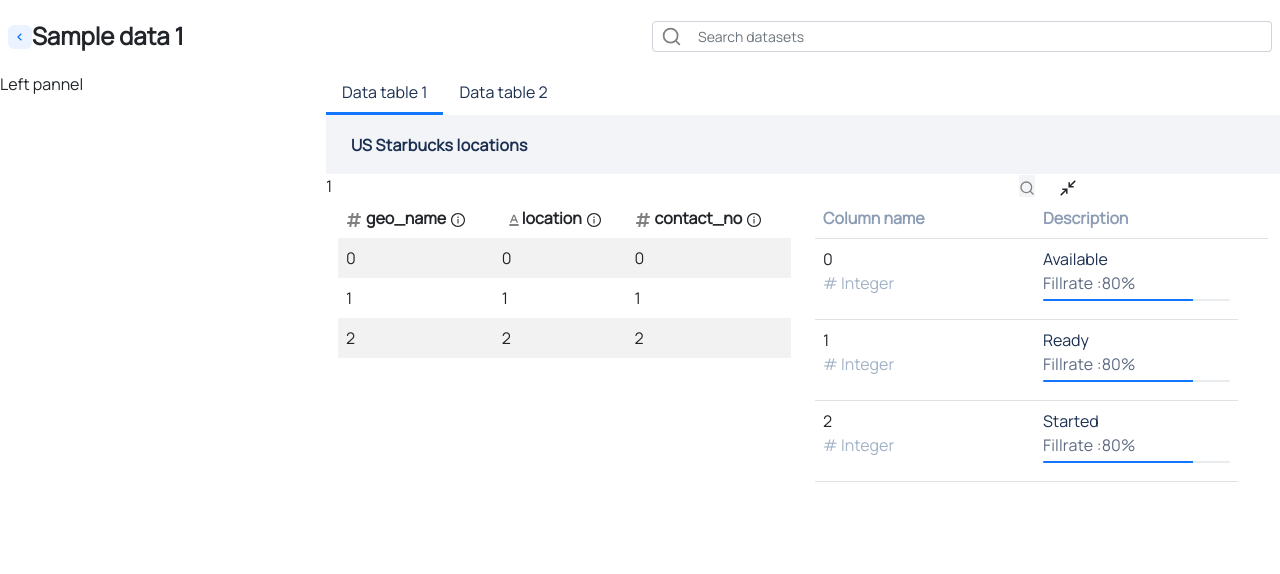
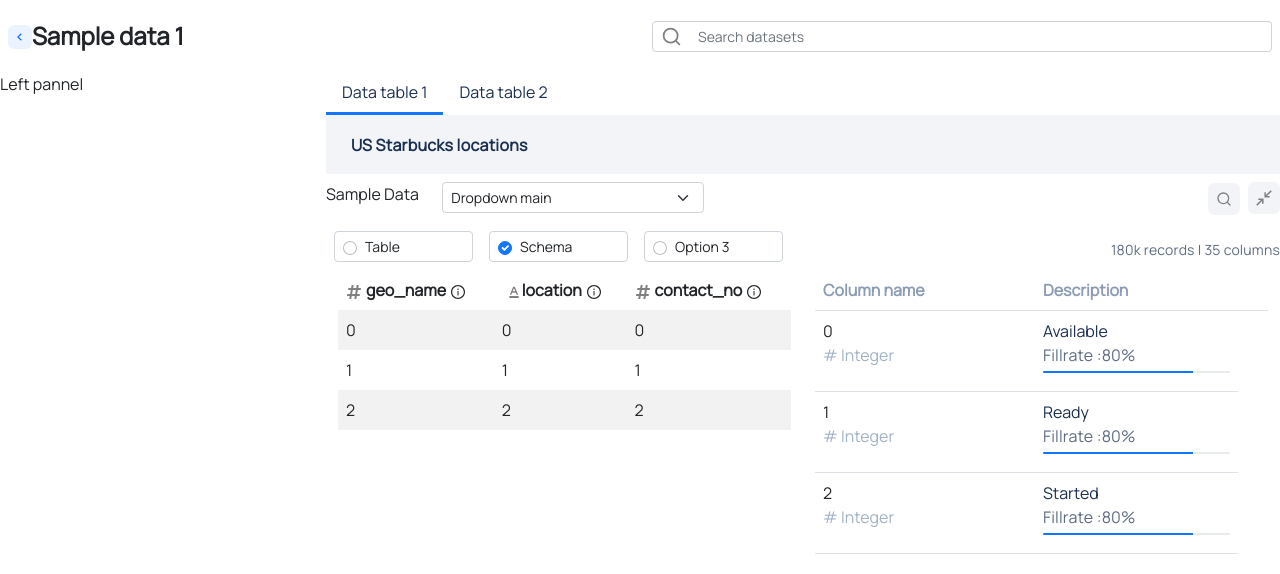
Before and after one commit to shrestha-suvha/grepsr-assessment, a React (Create React App) app: page / in a window 1280 px wide. Shown: the top 574 px of the page. Built offline with nearby package versions, Linux system fonts and the light colour scheme.

Commit message:
work on right pannel

```diff
--- a/src/App.tsx
+++ b/src/App.tsx
@@ -5,6 +5,7 @@ import { BiChevronLeft } from 'react-icons/bi';
 import { CgCompressRight } from 'react-icons/cg';
 import Tab from 'react-bootstrap/Tab';
 import Tabs from 'react-bootstrap/Tabs';
+import Form from 'react-bootstrap/Form';
 
 import DataList from './components/DataList';
 
@@ -19,6 +20,7 @@ function App() {
           >
             <BiChevronLeft size="1em" color="#1276ff" />
           </div>
+
           <small className="fw-bold text-color fs-4 ">Sample data 1</small>
         </Col>
         <Col>
@@ -49,28 +51,70 @@ function App() {
           </Row>
           <Row>
             <Col>
-              <div className="location-data">US Starbucks locations</div>
+              <div className="heading">US Starbucks locations</div>
             </Col>
           </Row>
-          <Row className="d-flex">
-            <Col>1</Col>
-            <Col className=" d-flex justify-content-around">
+          <Row className=" mt-2">
+            <Col className="d-flex flex-row ">
+              <Col md={3}> Sample Data</Col>
+              <Col className="p-0">
+                <Form.Select size={'sm'} className="w-75 ml-4">
+                  <option>Dropdown main</option>
+                </Form.Select>
+              </Col>
+            </Col>
+            <Col className=" d-flex justify-content-end ">
               <Row>
                 <Col className="align-item-center ">
-                  <span style={{ backgroundColor: '#F3F4F8', width: '32px', height: '32px' }}>
+                  <div
+                    style={{ backgroundColor: '#F3F4F8', height: '32px', width: '32px' }}
+                    className="rounded-2 d-inline-flex  justify-content-center  align-items-center "
+                  >
                     <FiSearch color="gray" />
-                  </span>
-                </Col>
-                <Col>
-                  <span>
-                    <CgCompressRight size={18} />
-                  </span>
+                  </div>
+                  <div
+                    style={{ backgroundColor: '#F3F4F8', height: '32px', width: '32px', marginLeft: '8px' }}
+                    className="rounded-2 d-inline-flex  justify-content-center  align-items-center "
+                  >
+                    <CgCompressRight size={18} color="gray" />
+                  </div>
                 </Col>
               </Row>
             </Col>
           </Row>
-          <Row>
-            <Col></Col>
+          <Row className="mt-2 justify-content-center">
+            <Col className="d-flex flex-row ">
+              <Col className="input-group input-group-sm p-2  d-block">
+                <span className="input-group-text bg-transparent">
+                  <input className="form-check-input " type="checkbox" value="table" name="checkbox" />
+                  <label
+                    className="form-check-label"
+                    style={{ marginLeft: '8px', paddingRight: '4px' }}
+                    htmlFor="flexRadioDefault1"
+                  >
+                    Table
+                  </label>
+                </span>
+              </Col>
+
+              <Col className="input-group input-group-sm p-2  d-block">
+                <span className="input-group-text bg-transparent">
+                  <input className="form-check-input " type="checkbox" value="schema" name="checkbox" checked />
+                  <label className="form-check-label" style={{ marginLeft: '8px' }} htmlFor="flexRadioDefault1">
+                    Schema
+                  </label>
+                </span>
+              </Col>
+              <Col className="input-group input-group-sm p-2  d-block ">
+                <span className="input-group-text bg-transparent">
+                  <input className="form-check-input" type="checkbox" value="option3" name="checkbox" />
+                  <label className="form-check-label" style={{ marginLeft: '8px' }} htmlFor="flexRadioDefault1">
+                    Option 3
+                  </label>
+                </span>
+              </Col>
+            </Col>
+            <Col className="d-flex justify-content-end records mt-3">180k records | 35 columns</Col>
           </Row>
 
           <DataList />
--- a/src/sass/layout/_table.scss
+++ b/src/sass/layout/_table.scss
@@ -22,7 +22,7 @@
   color: $text-color !important;
 }
 
-.location-data {
+.heading {
   line-height: 24px;
   font-weight: bold;
   letter-spacing: 0.29px;
@@ -34,3 +34,15 @@
   align-items: center;
   padding-left: 24.9px;
 }
+
+.records {
+  height: 19px;
+  font-weight: medium;
+  letter-spacing: 0.2px;
+  font-size: 14px;
+  color: $text-color-light-1;
+}
+
+.form-check-input[type='checkbox'] {
+  border-radius: 1em !important;
+}
```
